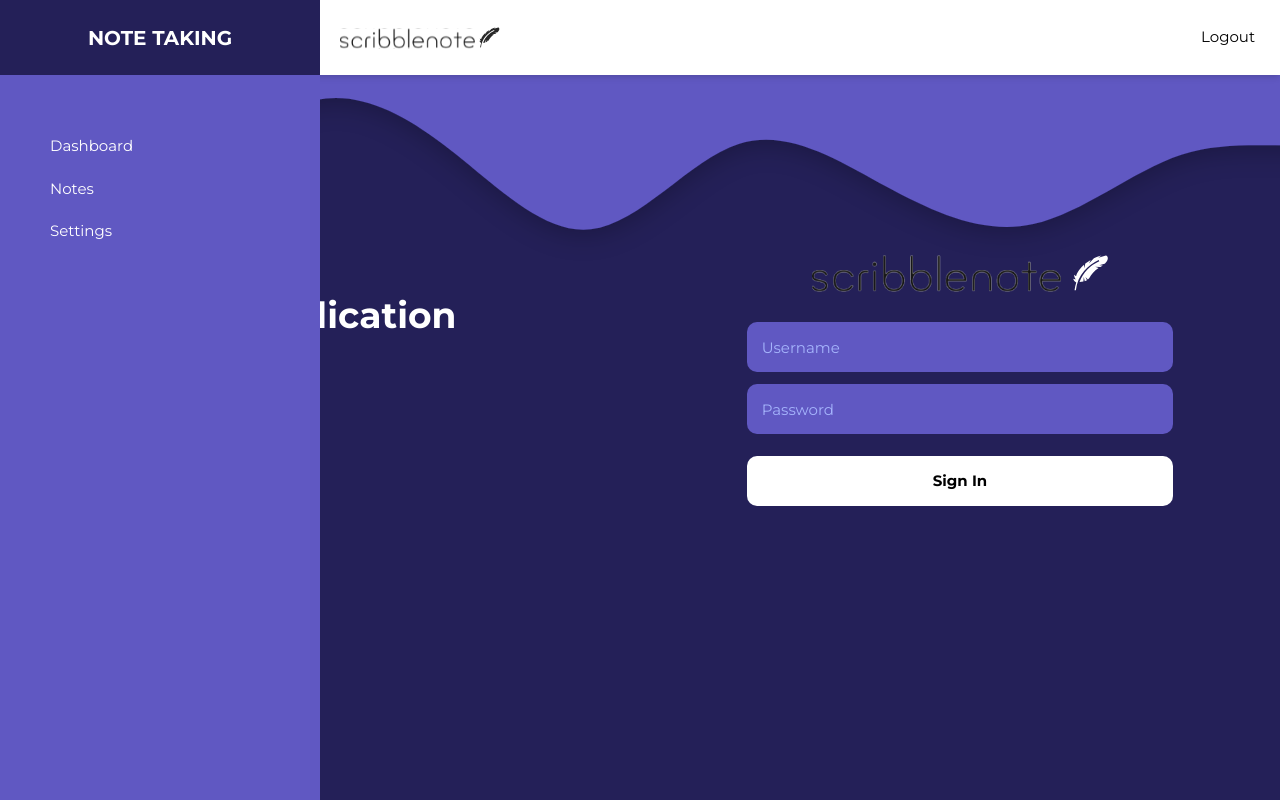
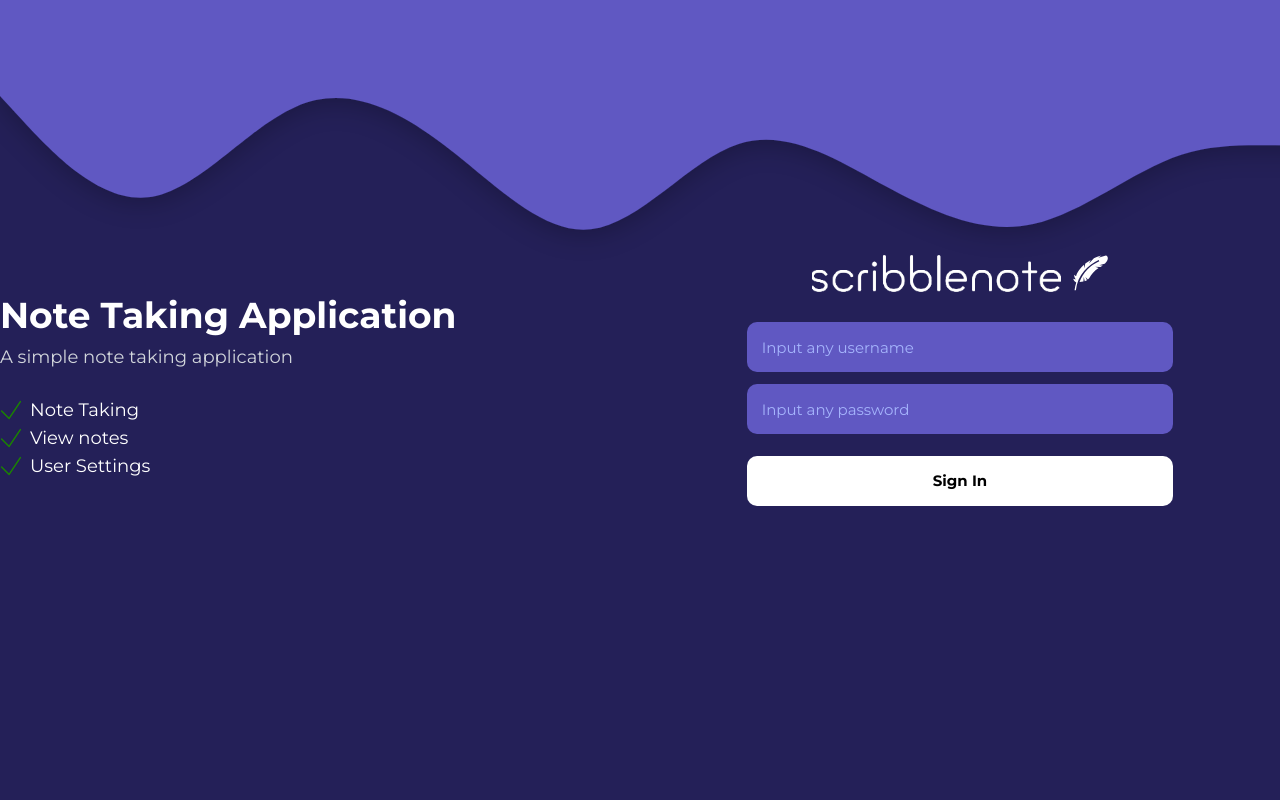
Before and after one commit to karlodelarosa/app-notes-taking, a Vue app: page /sign-in in a window 1280 px wide. Built offline with nearby package versions, Linux system fonts and the light colour scheme.

Commit message:
NT-3 fixed layout display restriction

```diff
--- a/src/components/molecules/form/SignInForm.vue
+++ b/src/components/molecules/form/SignInForm.vue
@@ -18,7 +18,7 @@ const signIn = () => {
     <InputField
       id="username"
       inputName="username"
-      placeholder="Username"
+      placeholder="Input any username"
       type="text"
       :required="true"
       v-model="username"
@@ -26,7 +26,7 @@ const signIn = () => {
     <InputField
       id="password"
       inputName="password"
-      placeholder="Password"
+      placeholder="Input any password"
       type="password"
       :required="true"
       v-model="password"
--- a/src/components/template/TheBaseLayout.vue
+++ b/src/components/template/TheBaseLayout.vue
@@ -1,13 +1,18 @@
 <script setup lang="ts">
+import { computed } from 'vue'
+import { useRoute } from 'vue-router'
 import SidebarPanel from '../organism/SidebarPanel.vue'
 import TopMenu from '../molecules/menu/TopMenu.vue'
+
+const route = useRoute()
+const isSignIn = computed(() => route.name === 'sign_in')
 </script>
 
 <template>
   <div class="w-full h-screen md:flex bg-red-200">
-    <SidebarPanel />
+    <SidebarPanel v-if="!isSignIn" />
     <div class="flex-1 bg-neutral-1 min-h-screen h-fit">
-      <TopMenu />
+      <TopMenu v-if="!isSignIn" />
       <main>
         <slot></slot>
       </main>
```
